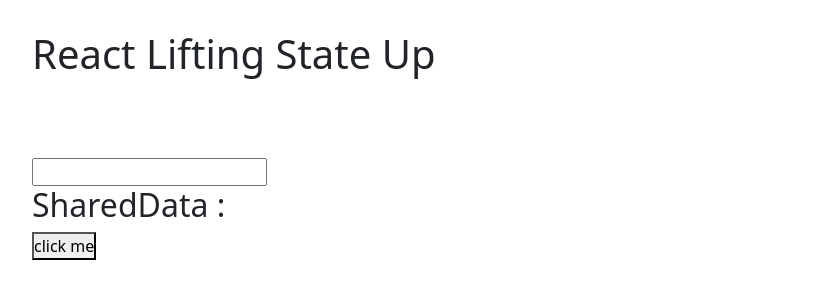
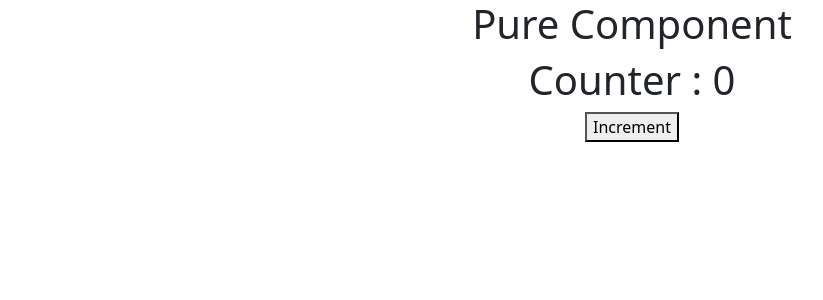
Before and after one commit to jigneshgit935/Learn_react_basic_to_advance, a React (Create React App) app: page / in a window 1280 px wide. Shown: the top 300 px of the page, without its empty margins (8-831 px from the left). Built offline with nearby package versions, Linux system fonts and the light colour scheme.

Commit message:
Pure Components uses

```diff
--- a/src/App.css
+++ b/src/App.css
@@ -1,11 +1,38 @@
-* {
-  margin: o;
-  padding: 0;
-  box-sizing: border-box;
+.App {
+  text-align: center;
 }
-.App {
-  margin: 30px 40px 0px 40px;
+
+.App-logo {
+  height: 40vmin;
+  pointer-events: none;
+}
+
+@media (prefers-reduced-motion: no-preference) {
+  .App-logo {
+    animation: App-logo-spin infinite 20s linear;
+  }
+}
+
+.App-header {
+  background-color: #282c34;
+  min-height: 100vh;
   display: flex;
   flex-direction: column;
+  align-items: center;
   justify-content: center;
+  font-size: calc(10px + 2vmin);
+  color: white;
 }
+
+.App-link {
+  color: #61dafb;
+}
+
+@keyframes App-logo-spin {
+  from {
+    transform: rotate(0deg);
+  }
+  to {
+    transform: rotate(360deg);
+  }
+}
--- a/src/App.js
+++ b/src/App.js
@@ -1,35 +1,36 @@
-import React, { useState } from 'react';
+import React, { Component } from 'react';
 import './App.css';
-import ChildComponent from './ChildComponent';
-import ComponentB from './ComponentB';
+import CounterPureComponent from './CounterPureComponent';
+class App extends Component {
+  // example 1
 
-// children to parent data shared
-const App = () => {
+  constructor(props) {
+    super(props);
+    this.state = {
+      count: 0,
+    };
+  }
+
   // example 1
-  const [sharedData, setSharedData] = useState('');
+  handleIncrement = () => {
+    this.setState((prevState) => ({
+      count: prevState.count + 1,
+    }));
+  };
+  render() {
+    console.log('Parent Renedered!');
 
-  const handleChange = (newValue) => {
-    console.log(newValue);
-    setSharedData(newValue);
-  };
+    return (
+      <div className="App">
+        <h1>Pure Component</h1>
 
-  // example 2
-  const parent = (data) => {
-    alert(data.name);
-    console.log(data);
-  };
-  return (
-    <div className="App">
-      <h1>React Lifting State Up</h1>
-
-      <br />
-      <br />
-      <br />
-
-      <ChildComponent sharedData={sharedData} handleChange={handleChange} />
-      <ComponentB sharedData={sharedData} alert={parent} />
-    </div>
-  );
-};
+        <CounterPureComponent
+          count={this.state.count}
+          onIncrement={this.handleIncrement}
+        />
+      </div>
+    );
+  }
+}
 
 export default App;
--- a/src/ChildComponent.jsx
+++ /dev/null
@@ -1,16 +0,0 @@
-import React from 'react';
-
-function ChildComponent({ sharedData, handleChange }) {
-  // exampple 1
-  const handleInputChange = (event) => {
-    const newValue = event.target.value;
-    handleChange(newValue);
-  };
-  return (
-    <div>
-      <input type="text" value={sharedData} onChange={handleInputChange} />
-    </div>
-  );
-}
-
-export default ChildComponent;
--- a/src/ComponentB.jsx
+++ /dev/null
@@ -1,13 +0,0 @@
-import React from 'react';
-
-export default function ComponentB({ sharedData, alert }) {
-  //   const data = 'Jinu Sharma';
-
-  const data = { name: 'jinu', email: 'jinu@gmail.com' };
-  return (
-    <div>
-      <h2>SharedData : {sharedData}</h2>
-      <button onClick={() => alert(data)}>click me</button>
-    </div>
-  );
-}
--- /dev/null
+++ b/src/CounterPureComponent.js
@@ -0,0 +1,13 @@
+import React, { PureComponent } from 'react';
+
+export default class CounterPureComponent extends PureComponent {
+  render() {
+    console.log('Counter Pure Component Renedered!');
+    return (
+      <>
+        <h1>Counter : {this.props.count}</h1>
+        <button onClick={this.props.onIncrement}>Increment</button>
+      </>
+    );
+  }
+}
```
